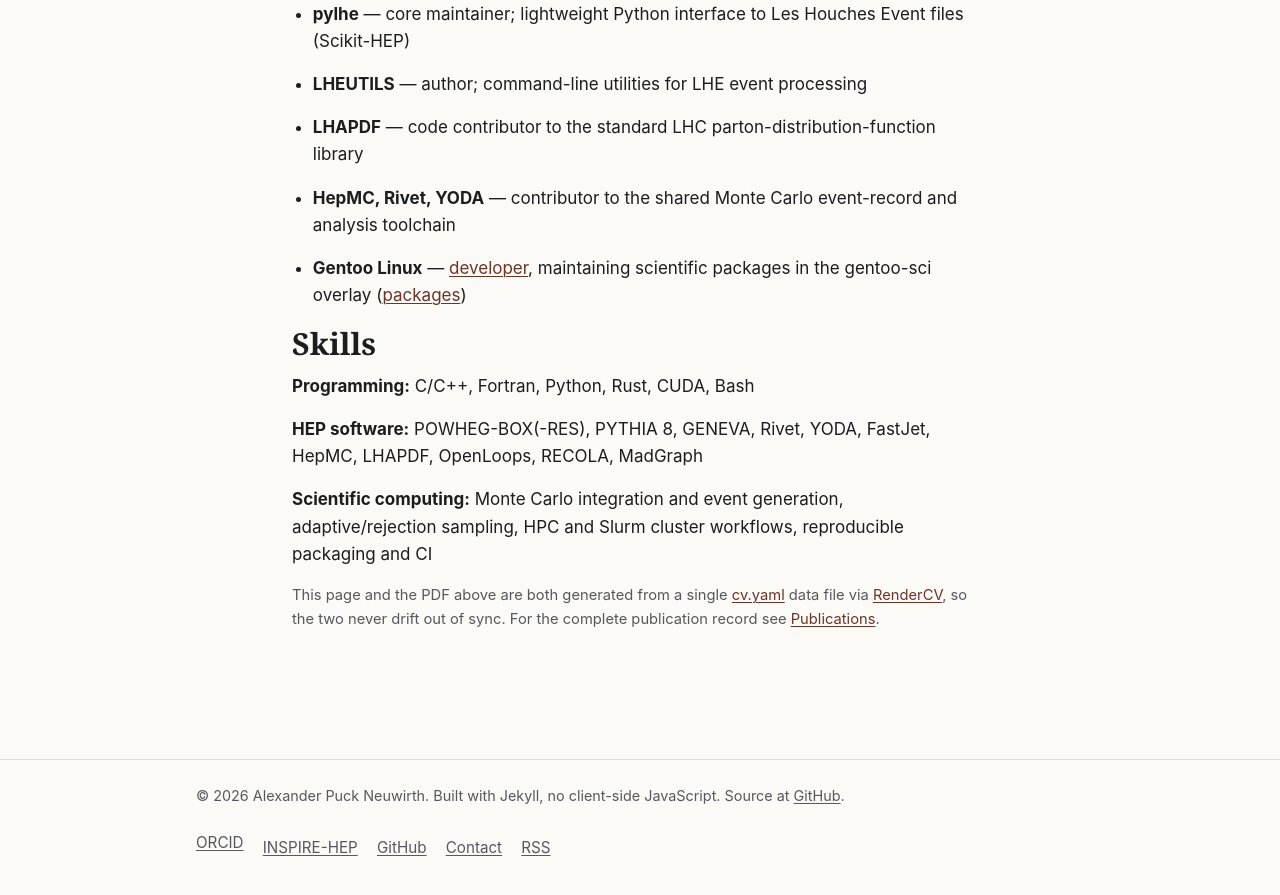
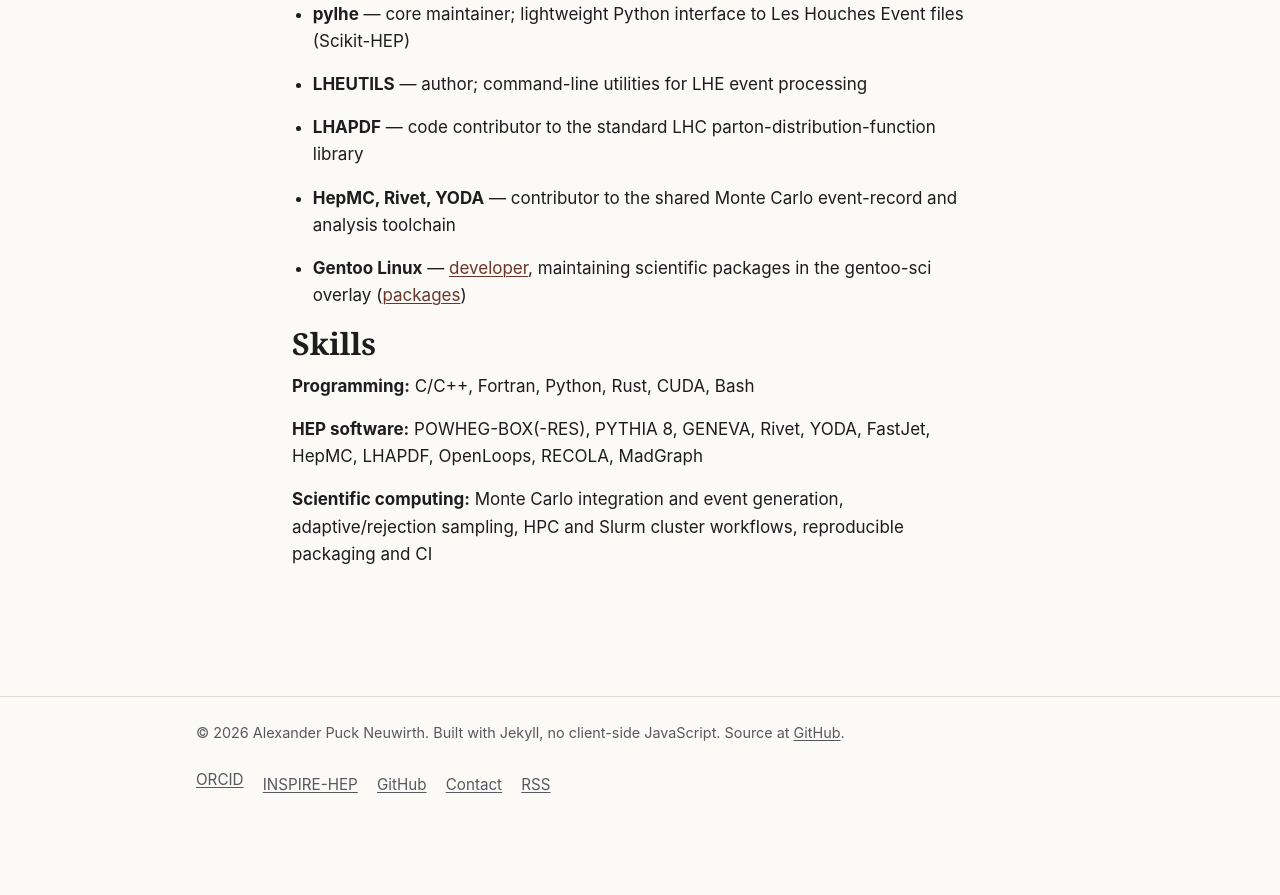
Before and after one commit to APN-Pucky/apn-pucky.github.io, a Jekyll site: the page built from cv/index.md, in a window 1280 px wide and 900 px high, scrolled down 3389 px. Shown: the top 895 px of the window. Built offline with Jekyll 4.4.1, drawn with Linux system fonts in a browser that asks for light colours; after the commit the page ends 4226 px from its top, so only the background shows below that.

Commit message:
remove footer

```diff
--- a/cv/index.md
+++ b/cv/index.md
@@ -14,11 +14,3 @@
 </p>
 
 {% include_relative generated.md %}
-
-<p class="meta">
-  This page and the PDF above are both generated from a single
-  <a href="https://github.com/APN-Pucky/apn-pucky.github.io/blob/master/cv.yaml">cv.yaml</a>
-  data file via <a href="https://docs.rendercv.com/">RenderCV</a>, so the two
-  never drift out of sync. For the complete publication record see
-  <a href="{{ '/publications/' | relative_url }}">Publications</a>.
-</p>
```
